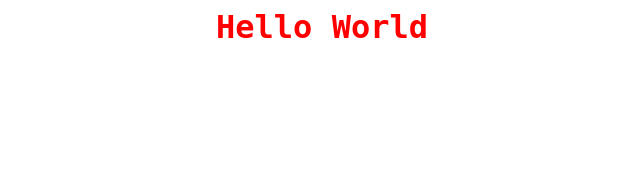
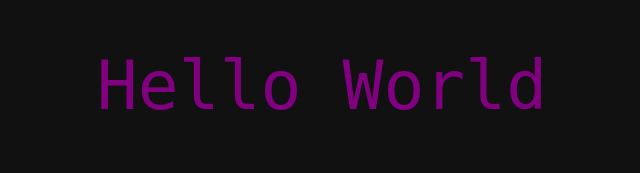
Before and after one commit to lightify97/lightify97.github.io, a plain HTML site: page index.html in a window 1280 px wide. Shown: the whole page, without its empty margins (318-958 px from the left). Drawn offline with Linux system fonts and the light colour scheme.

Commit message:
added separate style

```diff
--- a/index.html
+++ b/index.html
@@ -1 +1,11 @@
-<h1 style="color:red;font-zie: 33px; text-align:center; font-family:'Monospace','Menlo','Arial',sans-serif;">Hello World</h1>
+<!DOCTYPE html>
+<html>
+    <head>
+        <meta charset="utf-8">
+        <title>Hello</title>
+        <link rel="stylesheet" href="main.css">
+    </head>
+    <body>
+        <h1>Hello World</h1>
+    </body>
+</html>
--- /dev/null
+++ b/main.css
@@ -0,0 +1,13 @@
+h1{
+    color: purple;
+    font-style: normal;
+    font-weight: lighter;
+    font-size: 68px;
+    text-align: center;
+    text-shadow: rgb(33,133,33);
+    font-family: 'Monospace';
+}
+
+body{
+    background-color: #111;
+}
```
